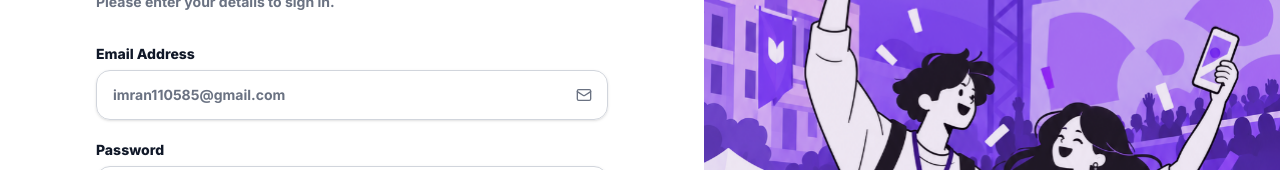
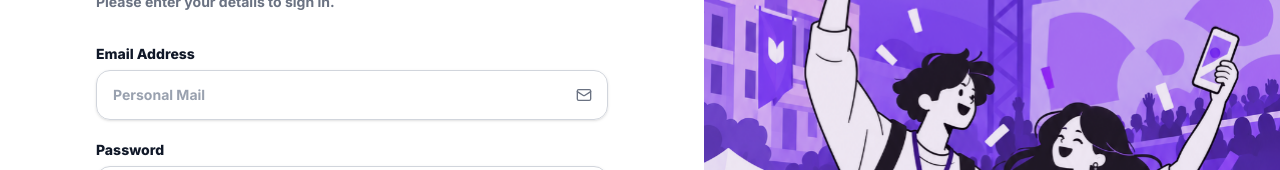
Before and after one commit to Nagul55/Verve2K26, a Next.js app: page / in a window 1280 px wide. Shown: the part 259-429 px from the top of the page. Built offline with nearby package versions, Linux system fonts and the light colour scheme.

Commit message:
Update email placeholder on sign in page to Personal Mail

```diff
--- a/src/app/(auth)/page.tsx
+++ b/src/app/(auth)/page.tsx
@@ -112,8 +112,8 @@ function LoginForm() {
                   name="email"
                   value={email}
                   onChange={(e) => setEmail(e.target.value)}
-                  placeholder="imran110585@gmail.com"
-                  className="w-full bg-white/90 text-gray-950 placeholder-gray-500 px-4 py-3.5 rounded-xl border border-gray-300 focus:outline-none focus:border-violet-600 focus:ring-2 focus:ring-violet-600/30 text-sm font-bold transition-all shadow-sm"
+                  placeholder="Personal Mail"
+                  className="w-full bg-white/90 text-gray-950 placeholder-gray-400 px-4 py-3.5 rounded-xl border border-gray-300 focus:outline-none focus:border-violet-600 focus:ring-2 focus:ring-violet-600/30 text-sm font-bold transition-all shadow-sm"
                 />
                 <Mail className="w-4 h-4 text-gray-500 absolute right-4 top-1/2 -translate-y-1/2 pointer-events-none" />
               </div>
```
